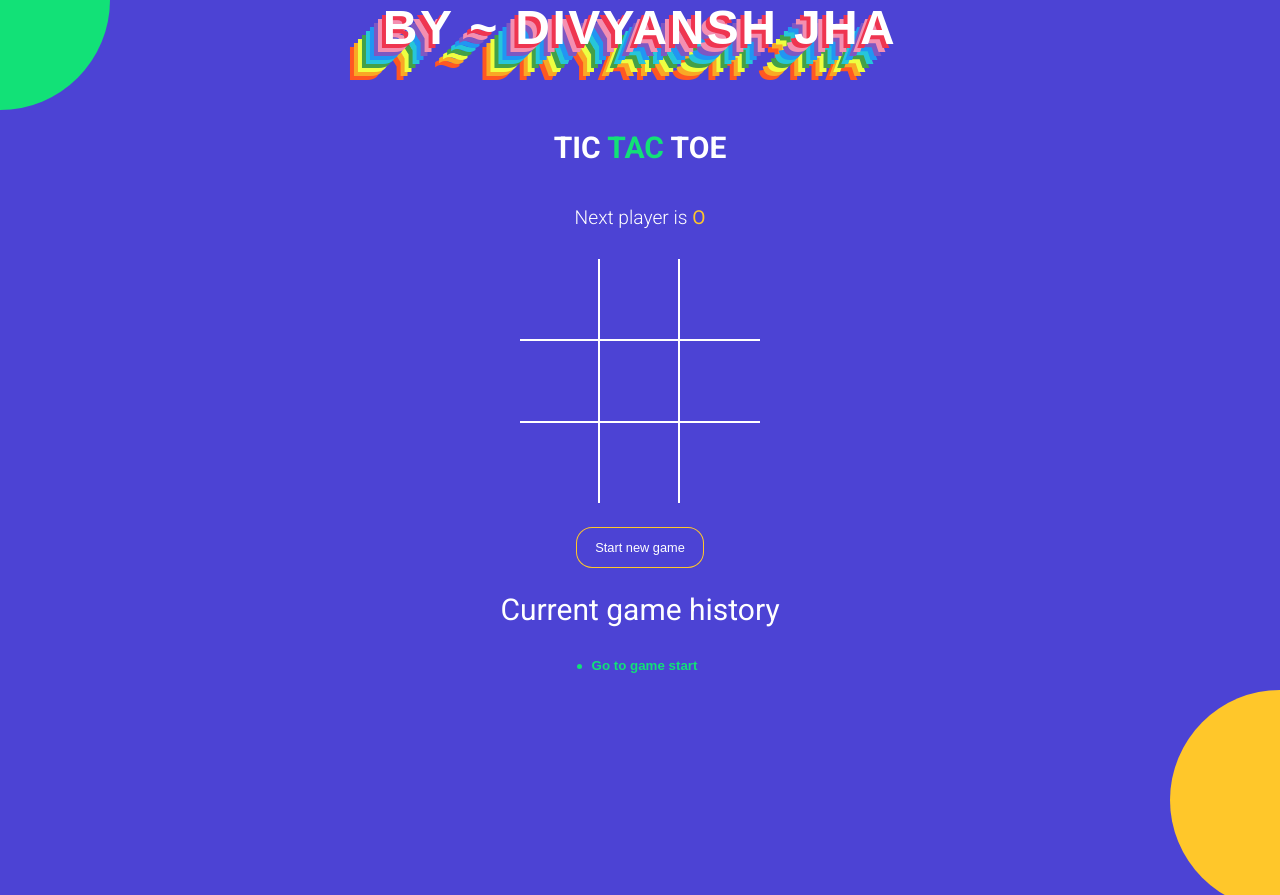
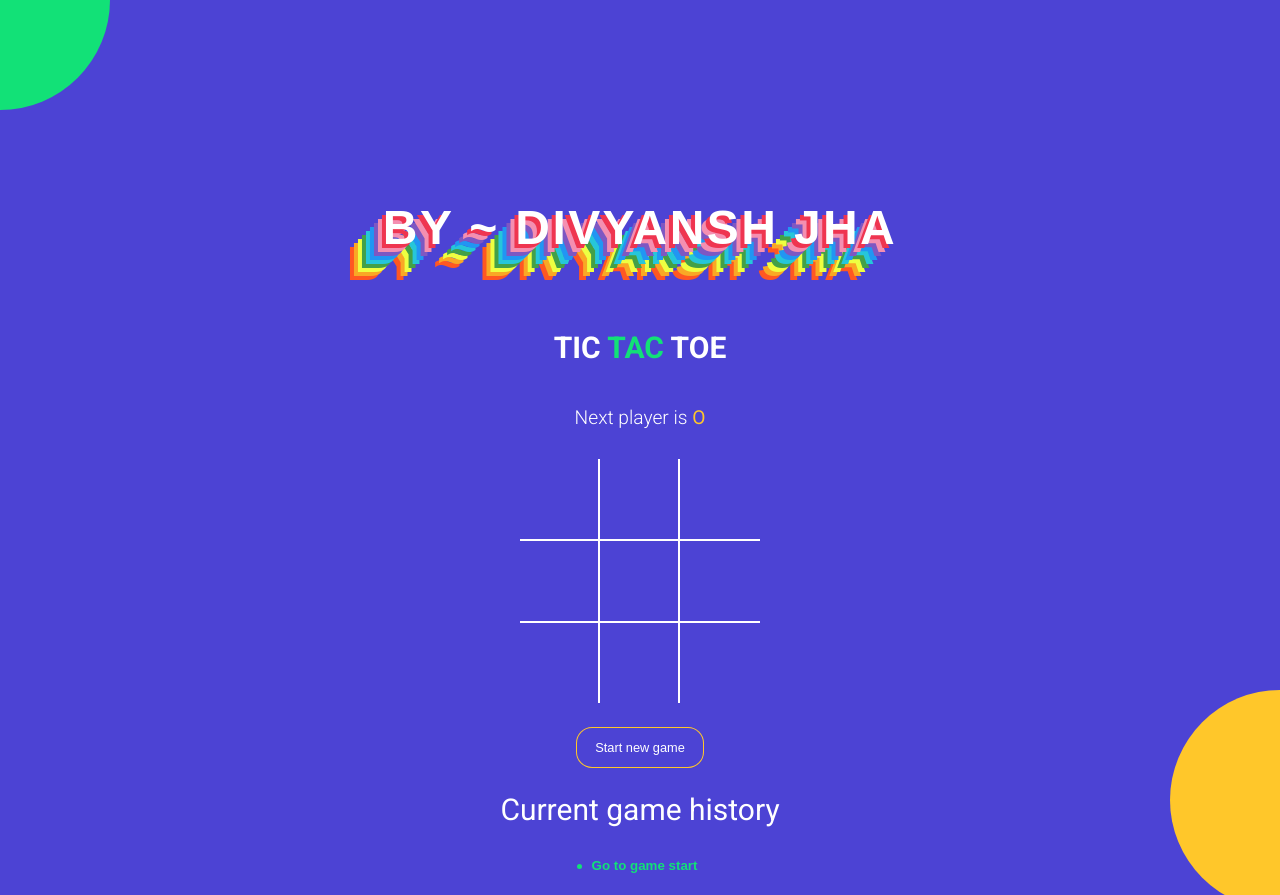
Before and after one commit to divyanshjha30/tictactoe-game, a React (Vite) app: page / in a window 1280 px wide. Before the commit the page ends 800 px from the top, so only its background shows below. Built offline with nearby package versions, Linux system fonts and the light colour scheme.

Commit message:
added 200px top margin to name-title

```diff
--- a/src/styles.scss
+++ b/src/styles.scss
@@ -3,7 +3,7 @@ $orange: #ffc72a;
 $blue: #4c43d4;
 
 .name-title{
-  margin-top: 0px;
+  margin-top: 200px;
   margin-bottom: 50px;
   text-align: center;
   font-family: sans-serif;
```
